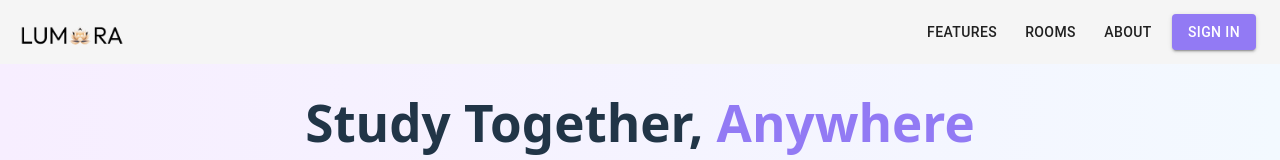
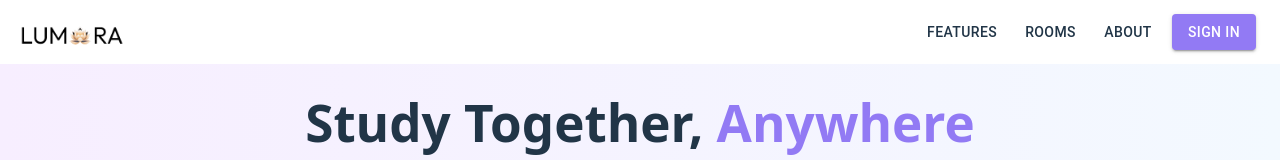
Before and after one commit to ImenKhezzar/SOEN357, a React (Vite) app in the folder study-group-app/frontend/: page / in a window 1280 px wide. Shown: the top 160 px of the page. Built offline with nearby package versions, Linux system fonts and the light colour scheme; no server answers.

Commit message:
fix nav bar color

```diff
--- a/study-group-app/frontend/src/pages/Welcome.tsx
+++ b/study-group-app/frontend/src/pages/Welcome.tsx
@@ -108,7 +108,7 @@ const Welcome = () => {
 
       {/* Header */}
       <div className="header" style={{ width: "100vw" }}>
-        <AppBar position="static" color="default" elevation={0}>
+        <AppBar position="static" color="transparent" elevation={0} sx={{ backgroundColor: "white" }}>
           <Toolbar>
             <Typography variant="h6" sx={{ flexGrow: 1 }}>
               <img
```
